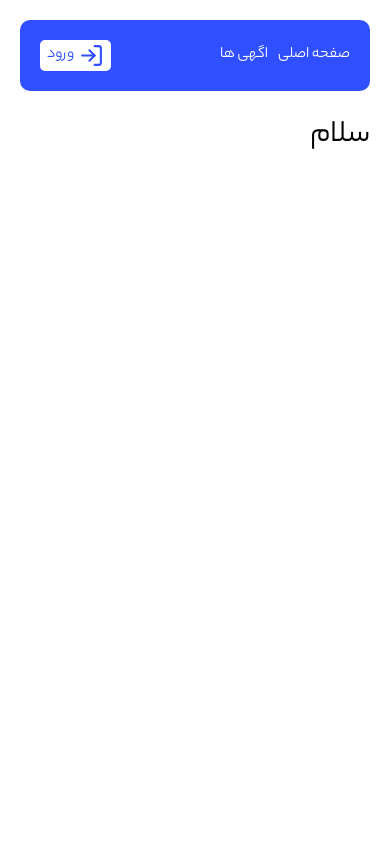
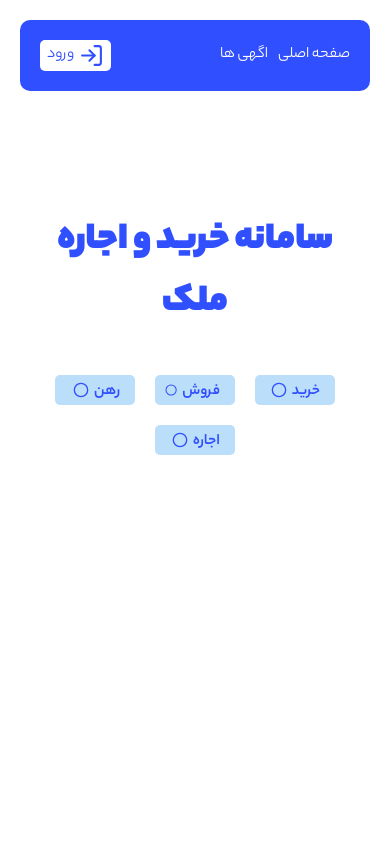
Before and after one commit to Mohammad-jf/next-real-state, a Next.js app: page / in a window 390 px wide. Shown: the top 844 px of the page. Built offline with nearby package versions, Linux system fonts and the light colour scheme; no server answers.

Commit message:
home page

```diff
--- a/src/app/page.js
+++ b/src/app/page.js
@@ -1,8 +1,9 @@
+import HomePage from "@/template/HomePage";
 
 export default function Home() {
   return (
     <>
-      <h1>سلام</h1>
+      <HomePage/>
     </>
   );
 }
--- a/src/components/layout/Footer.jsx
+++ b/src/components/layout/Footer.jsx
@@ -6,9 +6,7 @@
       <div className={styles.desc}>
         <h3>سامانه خرید و فروش املاک</h3>
         <p>
-          بزرگترین املاک غرب تهران افتتاح شد! املاک ملل با جامع ترین فایل غرب
-          تهران، با کارشناسان متخصص در محله فردوس افتتاح شد. در پذیرایی افتتاحیه
-          در روز ۲۳ تیرماه ساعت ۱۸ شرکت کنید.
+          بزرگترین پلتفرم خرید و فروش ملک در ایران
         </p>
       </div>
 
--- /dev/null
+++ b/src/components/template/HomePage.jsx
@@ -0,0 +1,30 @@
+import { FiCircle } from 'react-icons/fi';
+import styles from './homePage.module.css'
+FiCircle
+
+
+
+const HomePage = () => {
+  const services = ['خرید','فروش','رهن','اجاره'];
+  const cities = ['تهران','اصفهان','شیراز','مشهد','اهواز'];
+  return (
+    <div>
+      <div className={styles.banner}>
+        <div className={styles.desc}>
+          <h1>سامانه خرید و اجاره ملک</h1>
+          <ul>
+            {services.map((item)=>(
+              <li key={item}>
+                <span>{item}</span>
+                <FiCircle style={{marginRight:'5px'}}/>
+              </li>
+            ))}
+          </ul>
+        </div>
+      </div>
+
+    </div>
+  )
+}
+
+export default HomePage
--- /dev/null
+++ b/src/components/template/homePage.module.css
@@ -0,0 +1,108 @@
+.banner {
+    display: flex;
+    justify-content: center;
+    align-items: center;
+    border-radius: 10px;
+    padding: 20px;
+    margin: 100px 0;
+  }
+
+  .desc {
+    width: 100%;
+    text-align: center;
+    color: #304ffe;
+  }
+
+  .desc h1 {
+    font-weight: 700;
+    font-size: 3rem;
+    margin-bottom: 30px;
+  }
+
+  .desc ul {
+    list-style: none;
+    display: flex;
+    justify-content: center;
+    flex-wrap: wrap;
+  }
+
+  .desc li {
+    display: flex;
+    align-items: center;
+    width: 80px;
+    margin: 10px;
+    background-color: #bbdefb;
+    padding: 5px 10px;
+    border-radius: 5px;
+  }
+
+  .desc span {
+    font-weight: 400;
+    margin-right: 5px;
+    height: 20px;
+  }
+
+  .categories {
+    display: flex;
+    justify-content: space-between;
+    flex-wrap: wrap;
+    margin: 50px 0;
+  }
+
+  .city {
+    margin: 100px 0;
+  }
+
+  .city h3 {
+    font-weight: 600;
+    font-size: 2rem;
+    text-align: center;
+    color: #304ffe;
+  }
+
+  .city ul {
+    display: flex;
+    justify-content: space-between;
+    flex-wrap: wrap;
+    margin-top: 50px;
+    list-style: none;
+  }
+
+  .city li {
+    background-color: #bbdefb;
+    color: #304ffe;
+    font-size: 1.2rem;
+    width: 250px;
+    margin: 10px 0;
+    display: flex;
+    justify-content: center;
+    align-items: center;
+    padding: 10px;
+    border-radius: 10px;
+  }
+
+  .city span {
+    height: 30px;
+    margin-right: 15px;
+    font-weight: 400;
+  }
+
+  @media (max-width: 1000px) {
+    .banner {
+      flex-direction: column-reverse;
+    }
+  }
+
+  @media (max-width: 600px) {
+    .desc h1 {
+      font-size: 2.5rem;
+    }
+
+    .categories {
+      justify-content: center;
+    }
+
+    .city ul {
+      justify-content: center;
+    }
+  }
```
